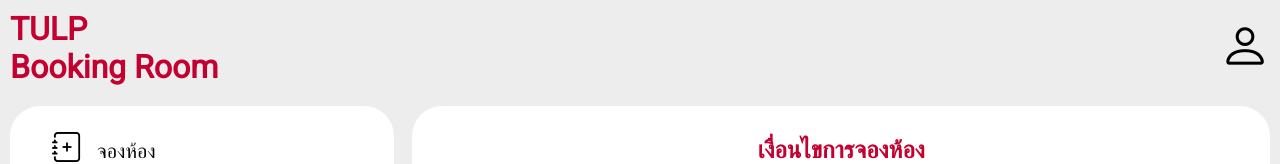
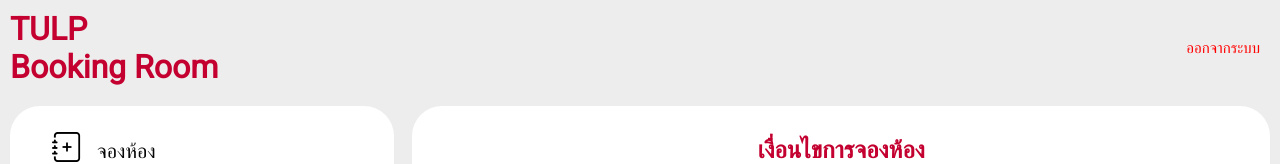
Before and after one commit to Wawta1234/TULPBookingRoom, a React (Create React App) app in the folder frontend/: page /home in a window 1280 px wide. Shown: the top 164 px of the page. Built offline with nearby package versions, Linux system fonts and the light colour scheme.

Commit message:
add logout system

```diff
--- a/frontend/src/component/Header.js
+++ b/frontend/src/component/Header.js
@@ -1,13 +1,22 @@
 // Header.js
 import React from "react";
+import { useNavigate } from "react-router-dom";
 import "./Header.css"; // คุณสามารถสร้างไฟล์ CSS นี้เพื่อใช้ในการจัดรูปแบบ
 
 const Header = () => {
+  const navigate = useNavigate();
+
+  const handleLogout = () => {
+    localStorage.removeItem("isLoggedIn");
+    navigate("/", { replace: true });
+  };
+
   return (
     <header className="header">
       <h1>TULP<br />
         Booking Room</h1> {/* ชื่อ "TULP Booking Room" อยู่ทางซ้ายมือ */}
-      <i className="bi bi-person"></i> {/* ไอคอนคนอยู่ขวามือ */}
+         <a onClick={handleLogout}>ออกจากระบบ</a>
+      {/* <i className="bi bi-person"onClick={handleLogout}></i> ไอคอนคนอยู่ขวามือ */}
     </header>
   );
 };
```
